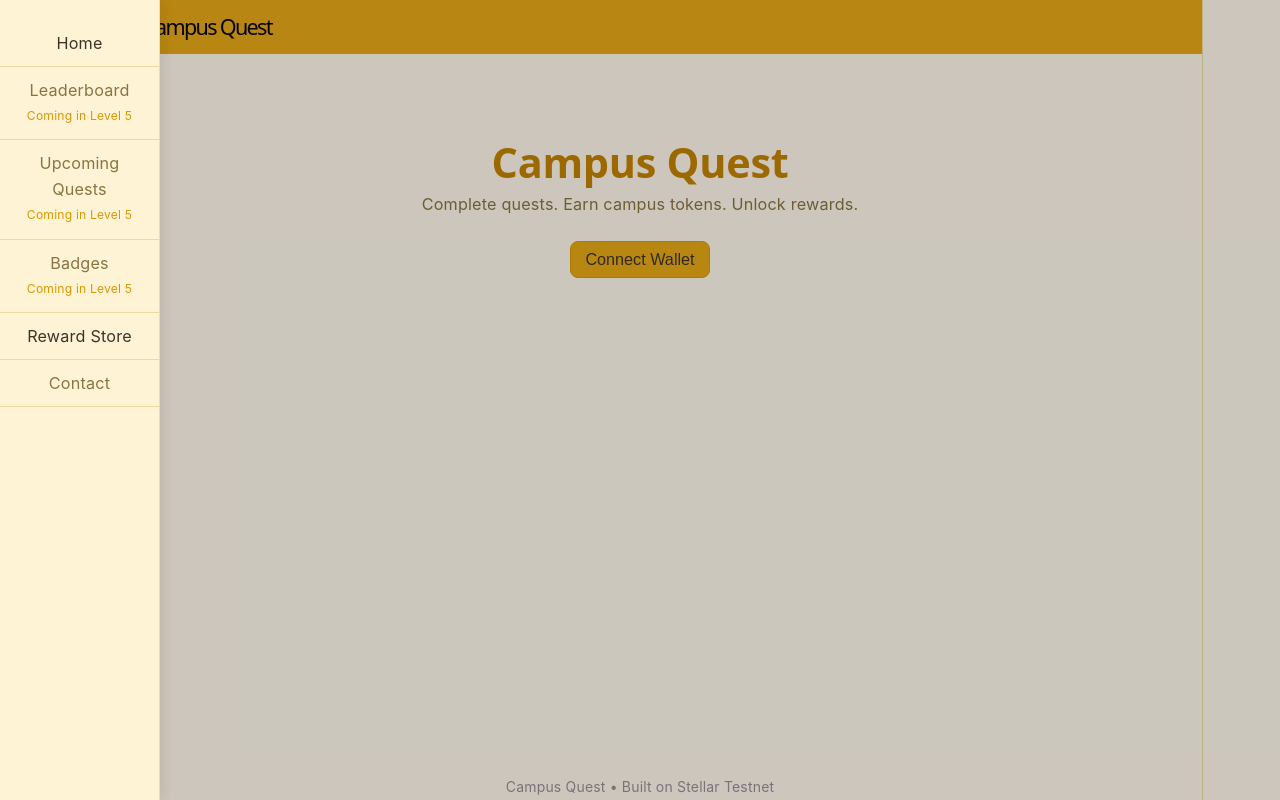
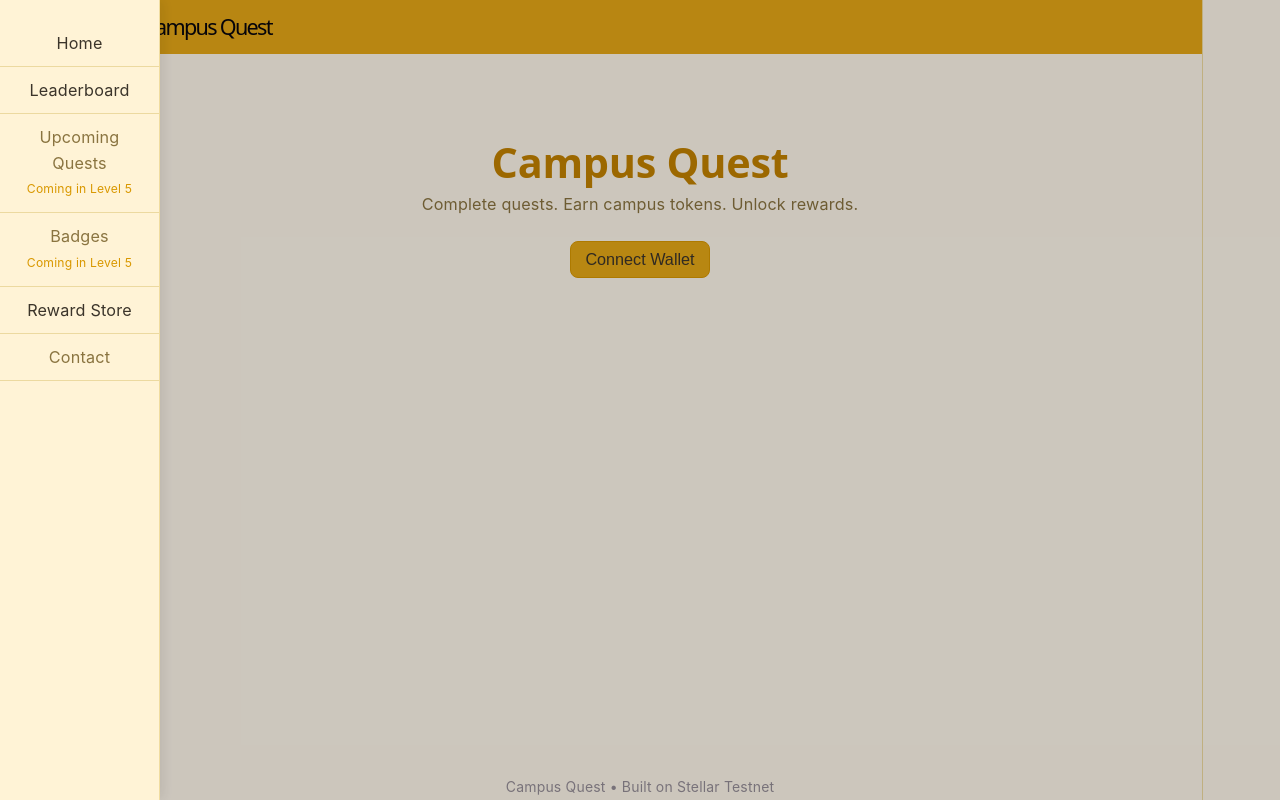
Before and after one commit to zuygur/campus-quest, a React (Vite) app in the folder campus-quest-frontend/: page / in a window 1280 px wide. Both pictures are taken after a click on the button "Open menu". Built offline with nearby package versions, Linux system fonts and the light colour scheme; what @creit.tech/stellar-wallets-kit, @stellar/stellar-sdk would draw is missing.

Commit message:
Debug AI response

```diff
--- a/campus-quest-frontend/src/App.jsx
+++ b/campus-quest-frontend/src/App.jsx
@@ -332,9 +332,11 @@
           <div className="menu-overlay" onClick={() => setMenuOpen(false)} />
           <div className="menu-drawer">
             <div className="menu-item" onClick={() => goToTab('home')}>Home</div>
-            <div className="menu-item disabled">
+            <div
+              className="menu-item"
+              onClick={() => goToTab('leaderboard')}
+            >
               Leaderboard
-              <span className="soon">Coming in Level 5</span>
             </div>
             <div className="menu-item disabled">
               Upcoming Quests
@@ -374,6 +376,9 @@
               </div>
             </div>
 
+            {activeTab === 'home' && (
+              <section className="section">
+
               <div className="card">
                 <h3>✨ AI Recommendation</h3>
                 {loadingRecommendation ? (
@@ -381,6 +386,9 @@
                 ) : recommendation ? (
                   <>
                     <strong>{recommendation.quest_title}</strong>
+                    {recommendation.reward_amount && (
+                      <p>🎁 Reward: {recommendation.reward_amount} Campus Tokens</p>
+                    )}
                     <p>{recommendation.reason}</p>
                   </>
                 ) : (
@@ -388,8 +396,6 @@
                 )}
               </div>
 
-            {activeTab === 'home' && (
-              <section className="section">
                 <h2>Available Quests</h2>
 
                 <div className="card-list">
@@ -420,6 +426,16 @@
                       </div>
                     ))
                   )}
+                </div>
+              </section>
+            )}
+
+            {activeTab === 'leaderboard' && (
+              <section className="section">
+                <h2>🏆 Leaderboard</h2>
+
+                <div className="card">
+                  <p>Leaderboard will appear here.</p>
                 </div>
               </section>
             )}
```
Also changed, not shown: campus-quest-frontend/api/recommend.js (+6 -1 lines). Lines whose indentation alone changed are shown as unchanged.
